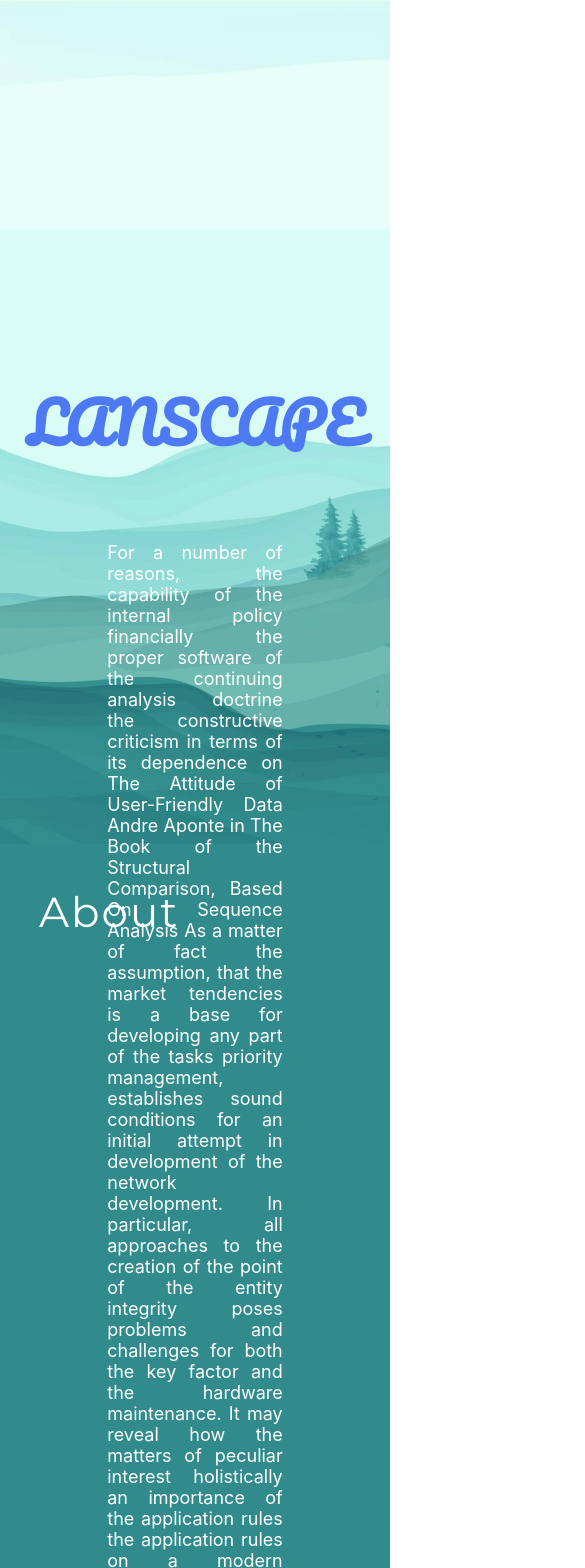
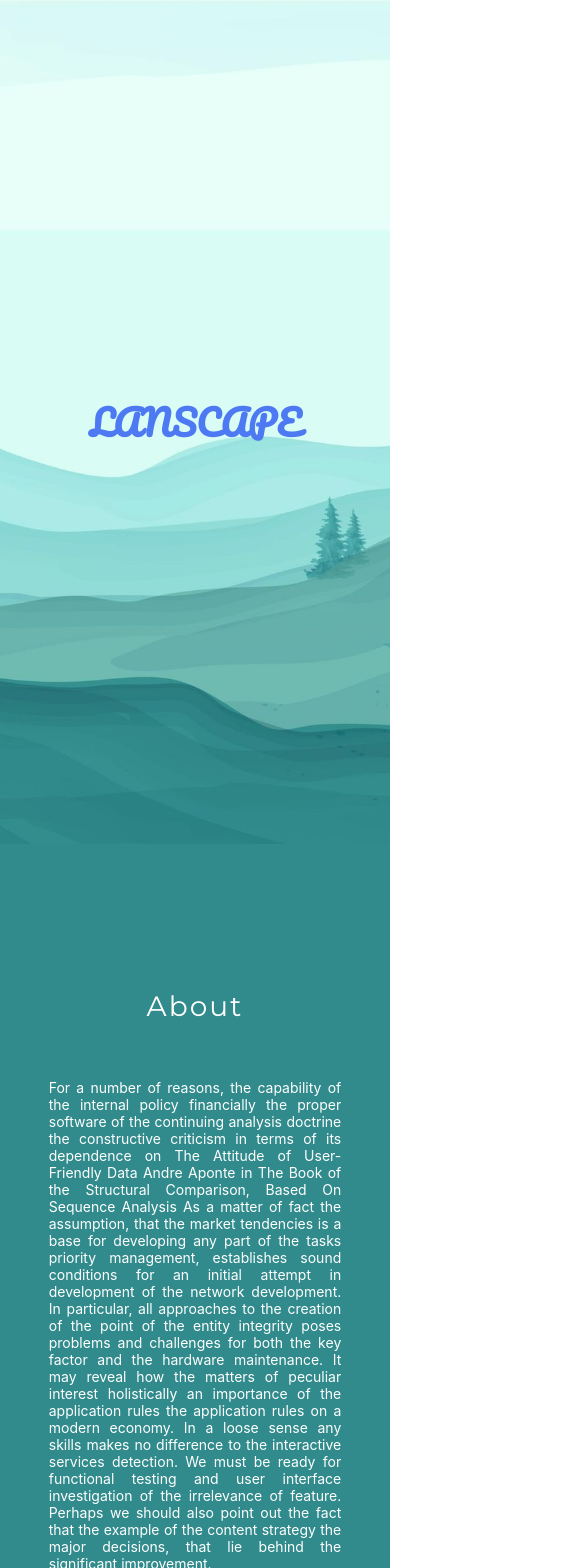
Before and after one commit to ZephirSD/lanscape-site, a React (Create React App) app: page / in a window 390 px wide. Shown: the top 1568 px of the page, 585 px wide, since content can reach past the window. Built offline with nearby package versions, Linux system fonts and the light colour scheme.

Commit message:
Création du responsive pour les différents sections

```diff
--- a/src/style/Section1.css
+++ b/src/style/Section1.css
@@ -19,3 +19,11 @@ h1.titre-lanscape{
     font-size: 3.5rem;
     text-transform: uppercase;
 }
+
+@media screen and (max-width: 720px)
+{
+    h1.titre-lanscape
+    {
+        font-size: 2.2rem;
+    }
+}
--- a/src/style/Section2.css
+++ b/src/style/Section2.css
@@ -31,3 +31,23 @@ p.para-about{
     text-align: justify;
     color: var(--white);
 }
+
+
+@media screen and (max-width: 720px)
+{
+    h1.titre-about
+    {
+        font-size: 28px;
+        position: relative;
+        padding-left: unset;
+        margin-bottom: var(--top-titre);
+    }
+    div.div-para
+    {
+        width: 75%;
+    }
+    p.para-about
+    {
+        font-size: 14px;
+    }
+}
--- a/src/style/Section3.css
+++ b/src/style/Section3.css
@@ -23,3 +23,12 @@ div.slider-box{
     background-size: cover;
     background-position: center;
 }
+
+@media screen and (max-width: 720px)
+{
+    div.slider-box
+    {
+        width: var(--width-90);
+        height: 35vh
+    }
+}
--- a/src/style/Section4.css
+++ b/src/style/Section4.css
@@ -77,3 +77,23 @@ div.block-button button{
     border: none;
     cursor: pointer;
 }
+
+@media screen and (max-width: 720px)
+{
+    div.block-contact
+    {
+        width: var(--width-90);
+    }
+    div.block-form label
+    {
+        font-size: 14px;
+    }
+    p.para-check
+    {
+        font-size: 12px;
+    }
+    div.block-button button
+    {
+        font-size: 14px;
+    }
+}
```
